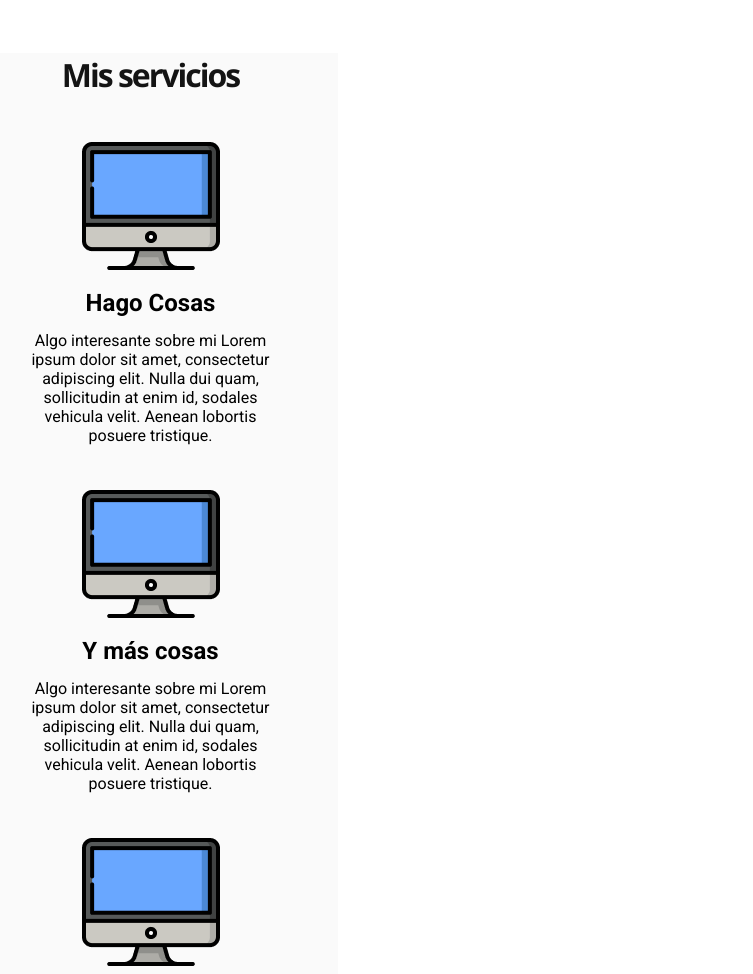
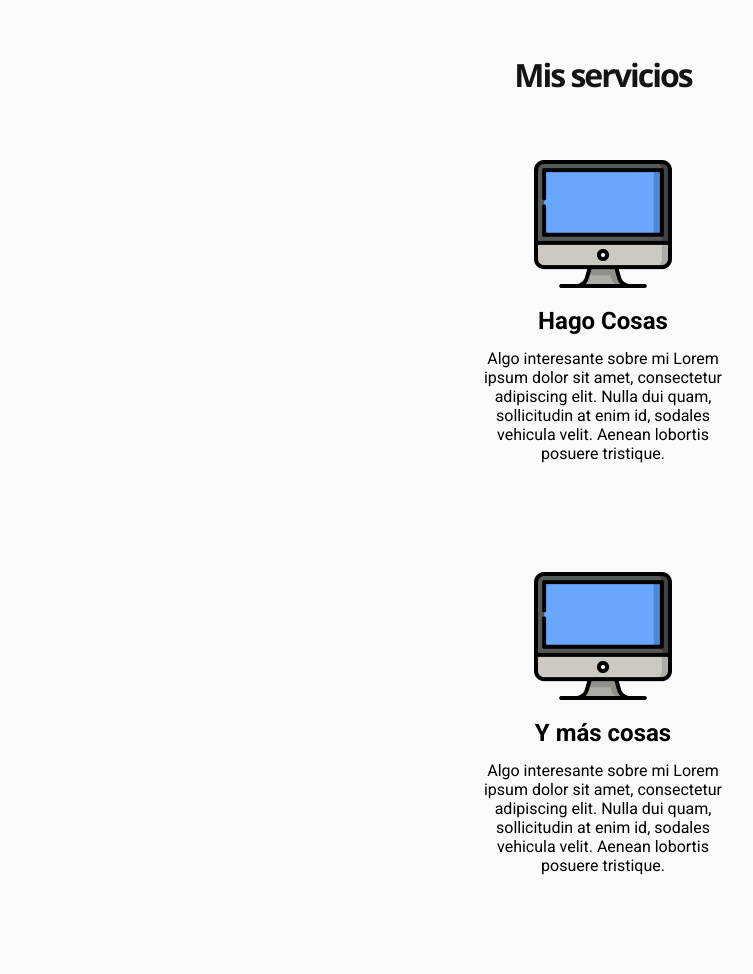
Before and after one commit to YasKetchup/maquetando-un-portfolio, a plain HTML site: page index.html in a window 1280 px wide. Shown: the part 1180-2154 px from the top of the page, without its empty margins (37-790 px from the left). Drawn offline with nearby package versions, Linux system fonts and the light colour scheme.

Commit message:
ultimos cambios

```diff
--- a/index.css
+++ b/index.css
@@ -63,12 +63,14 @@ body {
 }
 
 .subtitulo {
+  color: #fafafa;
   height: 44px;
   font-family: "Open Sans";
   font-weight: 700;
   font-size: 32px;
   letter-spacing: -2px;
   text-align: center;
+  padding: 50px;
 }
 
 .contenedor_de_p {
@@ -99,28 +101,43 @@ body {
 
 .section3 {
   background-color: #fafafa;
-  width: 375px;
+  width: 100%;
   height: 1375px;
-  margin-top: 69px;
+  padding: 69px 0;
+  display: flex;
+  align-items: center;
+  justify-content: center;
 }
 
 .contenedor_section3 {
   height: 100%;
+  width: 271px;
 }
 
-.subtitulo {
+.subtitulo--negro {
   color: #141414;
   width: 100%;
+  height: 44px;
+  font-family: "Open Sans";
+  font-weight: 700;
+  font-size: 32px;
+  letter-spacing: -2px;
+  text-align: center;
+}
+
+.elemento_section3__primero {
+  display: block;
+  font-family: "Roboto";
+  margin-top: 58px;
 }
 
 .elemento_section3 {
   display: block;
   font-family: "Roboto";
-  margin: 0 52px;
+  margin-top: 104px;
 }
 
 .img_section3 {
-  margin-top: 40px;
   display: block;
   margin-left: auto;
   margin-right: auto;
--- a/index.html
+++ b/index.html
@@ -53,9 +53,9 @@
       </section>
       <section class="section3">
         <div class="contenedor_section3">
-          <div class="subtitulo">Mis servicios</div>
+          <div class="subtitulo--negro">Mis servicios</div>
           <div class="subcontenedor_section3">
-            <div class="elemento_section3">
+            <div class="elemento_section3__primero">
               <img class="img_section3" src="./images/desktop 1.png" alt="Compu">
               <div class="subtitulo2_contenedor">
                 <div class="subtitulo2">Hago Cosas</div>
```
